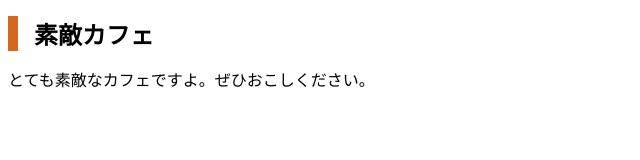
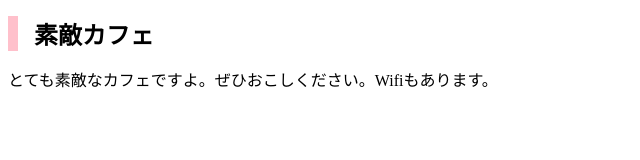
Before and after one commit to Yuinako/mycafe, a plain HTML site: page index.html in a window 1280 px wide. Shown: the whole page, without its empty margins (0-640 px from the left). Drawn offline with Linux system fonts and the light colour scheme.

Commit message:
Add files via upload

```diff
--- a/css/style.css
+++ b/css/style.css
@@ -1,5 +1,5 @@
 h1 {
   font-size: 24px;
   padding-left: 16px;
-  border-left: 10px solid chocolate;
+  border-left: 10px solid pink;
 }
--- a/index.html
+++ b/index.html
@@ -7,6 +7,6 @@
  </head>
  <body>
   <h1>素敵カフェ</h1>
-  <p>とても素敵なカフェですよ。ぜひおこしください。</p>
+  <p>とても素敵なカフェですよ。ぜひおこしください。Wifiもあります。</p>
  </body>
 </html>
```
